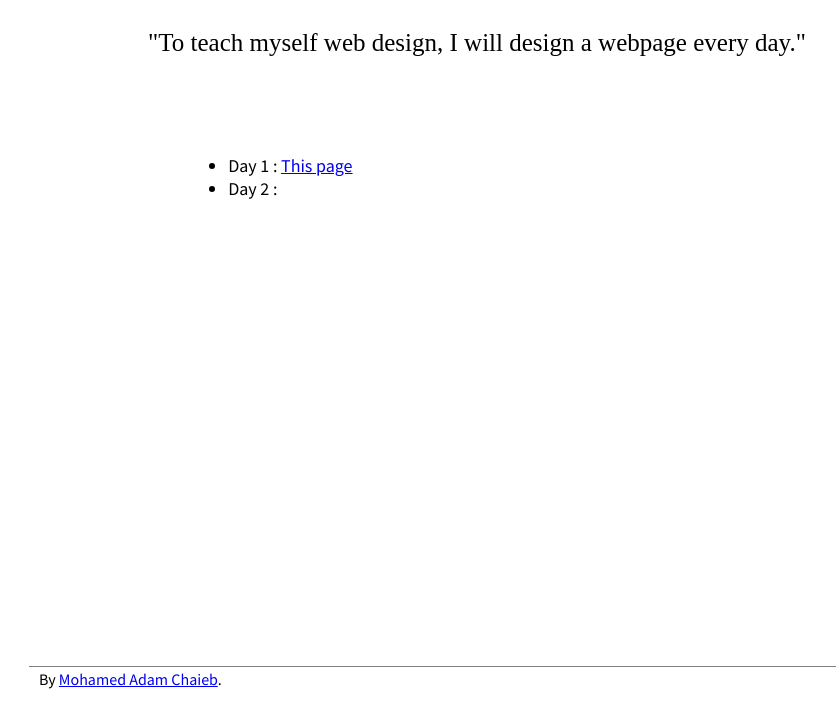
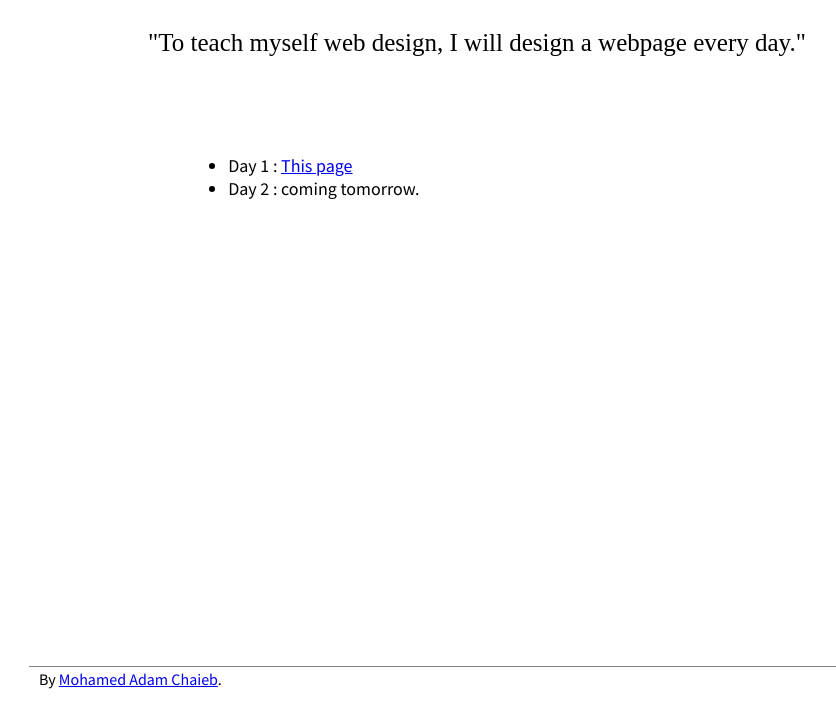
Before and after one commit to moechaieb/A-webpage-a-day, a plain HTML site: page index.html in a window 1280 px wide. Shown: the part 95-800 px from the top of the page, without its empty margins (163-999 px from the left). Drawn offline with nearby package versions, Linux system fonts and the light colour scheme; a web font is replaced by a local one.

Commit message:
Added main page, day 1

```diff
--- a/index.html
+++ b/index.html
@@ -12,7 +12,7 @@
 			<p class="quote">"To teach myself web design, I will design a webpage every day."</p>
 			<ul class="webpages">
 				<li>Day 1 : <a href="index.html">This page</a></li>
-				<li>Day 2 : </li>
+				<li>Day 2 : coming tomorrow.</li>
 			</ul>
 			<p class="masthead">By <a href="http://themoechaieb.com">Mohamed Adam Chaieb</a>.</p>
 		</div>
```
